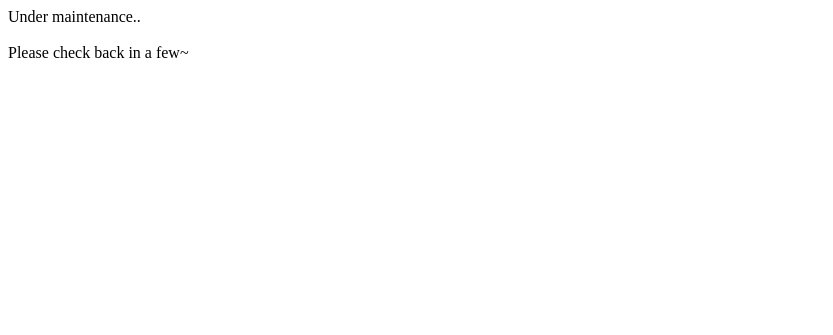
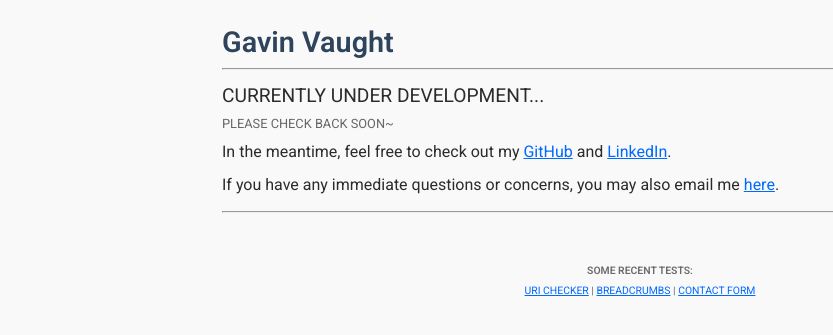
Before and after one commit to gavinv/php-dev, a PHP site: page / in a window 1280 px wide. Shown: the top 335 px of the page, without its empty margins (0-833 px from the left). Run offline with PHP 8.4, Linux system fonts and the light colour scheme.

Commit message:
style changes. updated homepage

```diff
--- a/css/styles.css
+++ b/css/styles.css
@@ -34,8 +34,15 @@ h1, h2, h3, h4, h5 {
   font-weight: 400;
   font-size: 1.7rem;
 }
+h1 {
+  font-size: 1.8rem;
+  margin: 0 0 .8rem;
+  color: #2e435c;
+  font-weight: 600;
+}
 h2 {
-  font-size: 1.7rem;
+  font-size: 1.2rem;
+  text-transform: uppercase;
 }
 h4 {
   color: #676767;
@@ -43,7 +50,7 @@ h4 {
   text-transform: uppercase;
 }
 hr {
-  margin: .8rem 1.7rem;
+  margin: 1rem 0;
 }
 form legend, h2, h3, h4 {
   margin-bottom: .5rem;
@@ -79,7 +86,8 @@ a:hover {
   padding: 2rem;
   border: 1px solid #dbdbdb;
   border-radius: 2px;
-  background-color: #fff;
+  background-color: rgb(49, 49, 49);
+  color: #e7e7e7;
   box-shadow: inset 0px 0px 20px 3px rgba(3,27,78,.1);
 }
 
@@ -87,7 +95,22 @@ span.entered-values {
   color: #dd973c;
   font-weight: 600;
 }
+p.show-method {
+  font-size: .9rem;
+}
 
+.content-center {
+  text-align: center;
+}
+.bottom-extras {
+  padding-top: 2rem;
+  font-size: 65%;
+  text-transform: uppercase;
+  margin: 0 auto;
+  color: rgb(107, 107, 107);
+}
+
+/* FORM */
 #form {
   position: relative;
   max-width: 550px;
--- a/index.php
+++ b/index.php
@@ -1,13 +1,39 @@
 <?php
-
+require 'vendor/autoload.php';
 ?>
 <html>
-  <head>
-    <title>Gavin Vaught</title>
-  </head>
-  <body>
-    Under maintenance..
-    <br><br>
-    Please check back in a few~
-  </body>
+<head>
+  <title>Gavin Vaught</title>
+  <link rel="stylesheet" type="text/css" href="../css/styles.css">
+  <script src="https://ajax.googleapis.com/ajax/libs/jquery/3.3.1/jquery.min.js"></script>
+</head>
+<body>
+  <div id="main" class="container">
+    <div class="content">
+      <h1>Gavin Vaught</h1>
+      <hr>
+      <h2>Currently under development...</h2>
+      <h4>Please check back soon~</h4>
+      <p>
+        In the meantime, feel free to check out my
+        <a target="_blank" href="https://github.com/gavinv">GitHub</a>
+        and
+        <a target="_blank" href="https://linkedin.com/in/gavinvaught">LinkedIn</a>.
+      </p>
+      <p>
+        If you have any immediate questions or concerns, you may also email me
+        <a href="mailto:gavinvaught@gmail.com">here</a>.
+      </p>
+      <hr>
+      <div class="bottom-extras content-center">
+        <b>Some recent tests:</b>
+        <p>
+          <a href="/tests/uri-checker.php">URI Checker</a> |
+          <a href="/tests/breadcrumbs.php">Breadcrumbs</a> |
+          <a href="/tests/realco/contact.php">Contact Form</a>
+        </p>
+      </div>
+    </div>
+  </div>
+</body>
 </html>
```
Also changed, not shown: tests/uri-checker.php (+11 -5 lines).
